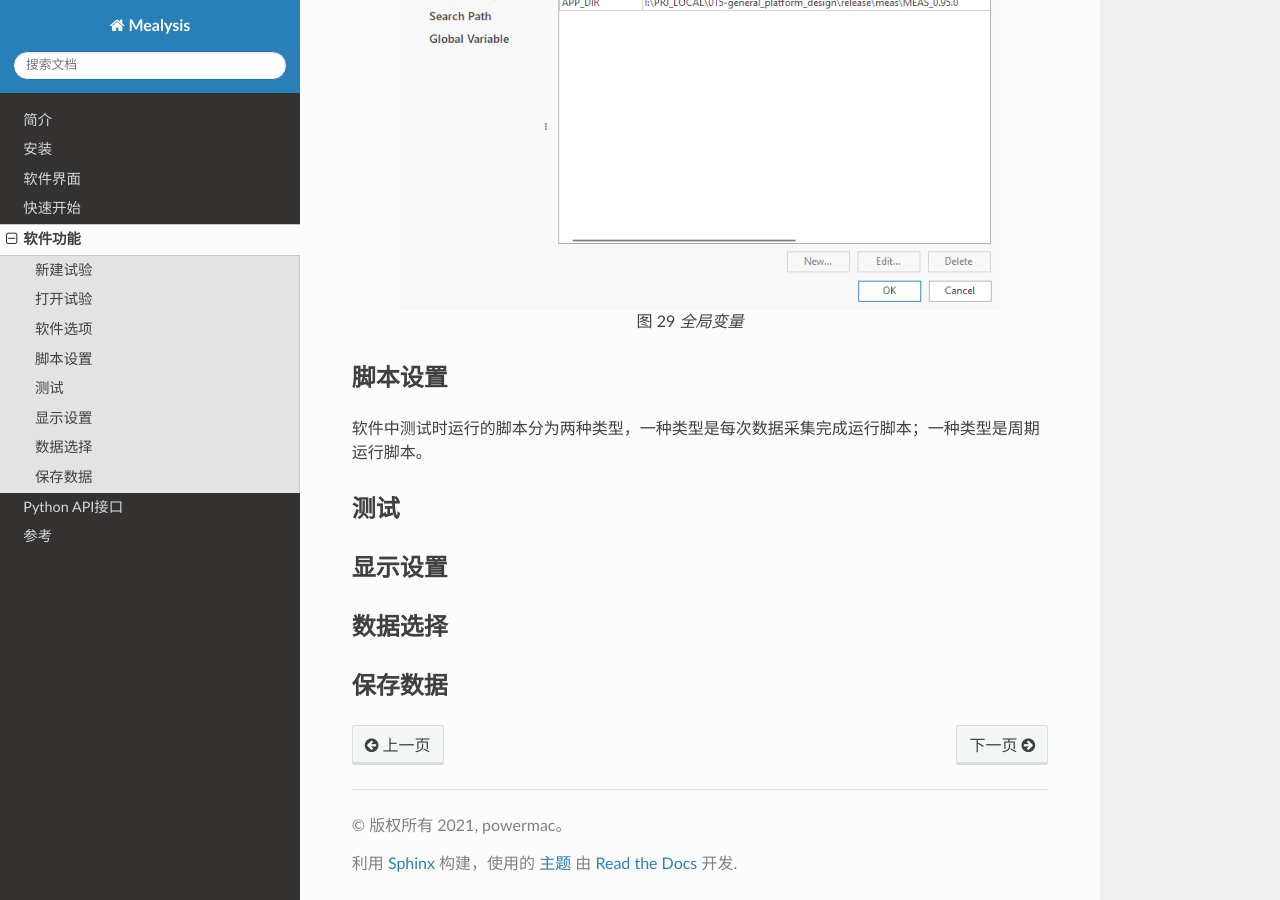
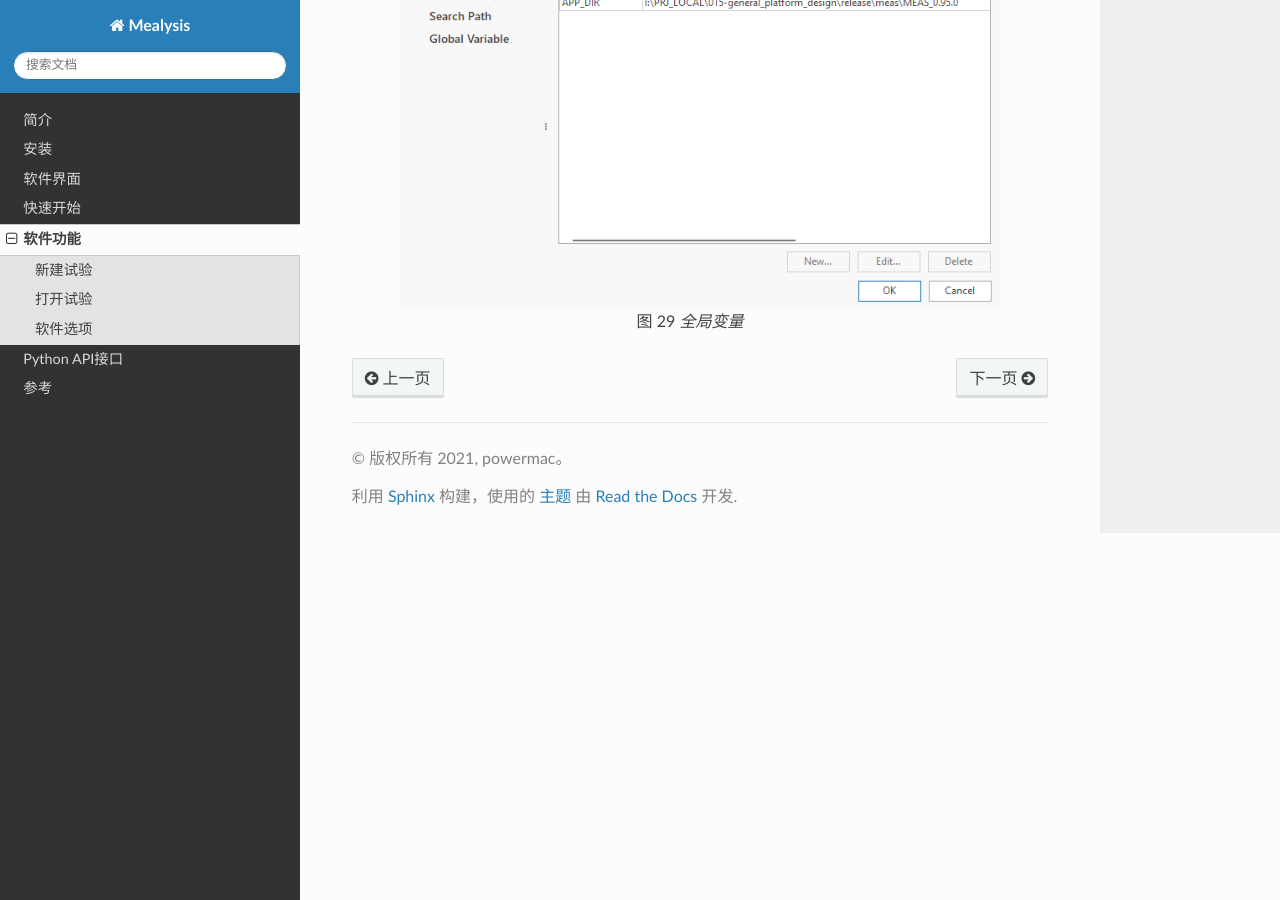
Before and after one commit to winningdaffy/mealysis_manual, a Sphinx documentation site: the page built from source/005_function_operation.rst, in a window 1280 px wide and 900 px high, scrolled down 2953 px. Built offline with Sphinx 7.4.7 and the Read the Docs theme 2.0.0, drawn with Linux system fonts in a browser that asks for light colours.

Commit message:
临时注释掉未完成部分

```diff
--- a/source/005_function_operation.rst
+++ b/source/005_function_operation.rst
@@ -80,28 +80,28 @@
     全局变量
 
 
-脚本设置
--------------------
+.. 脚本设置
+.. -------------------
 
-软件中测试时运行的脚本分为两种类型，一种类型是每次数据采集完成运行脚本；一种类型是周期运行脚本。
+.. 软件中测试时运行的脚本分为两种类型，一种类型是每次数据采集完成运行脚本；一种类型是周期运行脚本。
 
 
 
 
 
 
-测试
--------------------
+.. 测试
+.. -------------------
 
 
 
-显示设置
--------------------
+.. 显示设置
+.. -------------------
 
 
-数据选择
--------------------
+.. 数据选择
+.. -------------------
 
 
-保存数据
--------------------
+.. 保存数据
+.. -------------------
```
